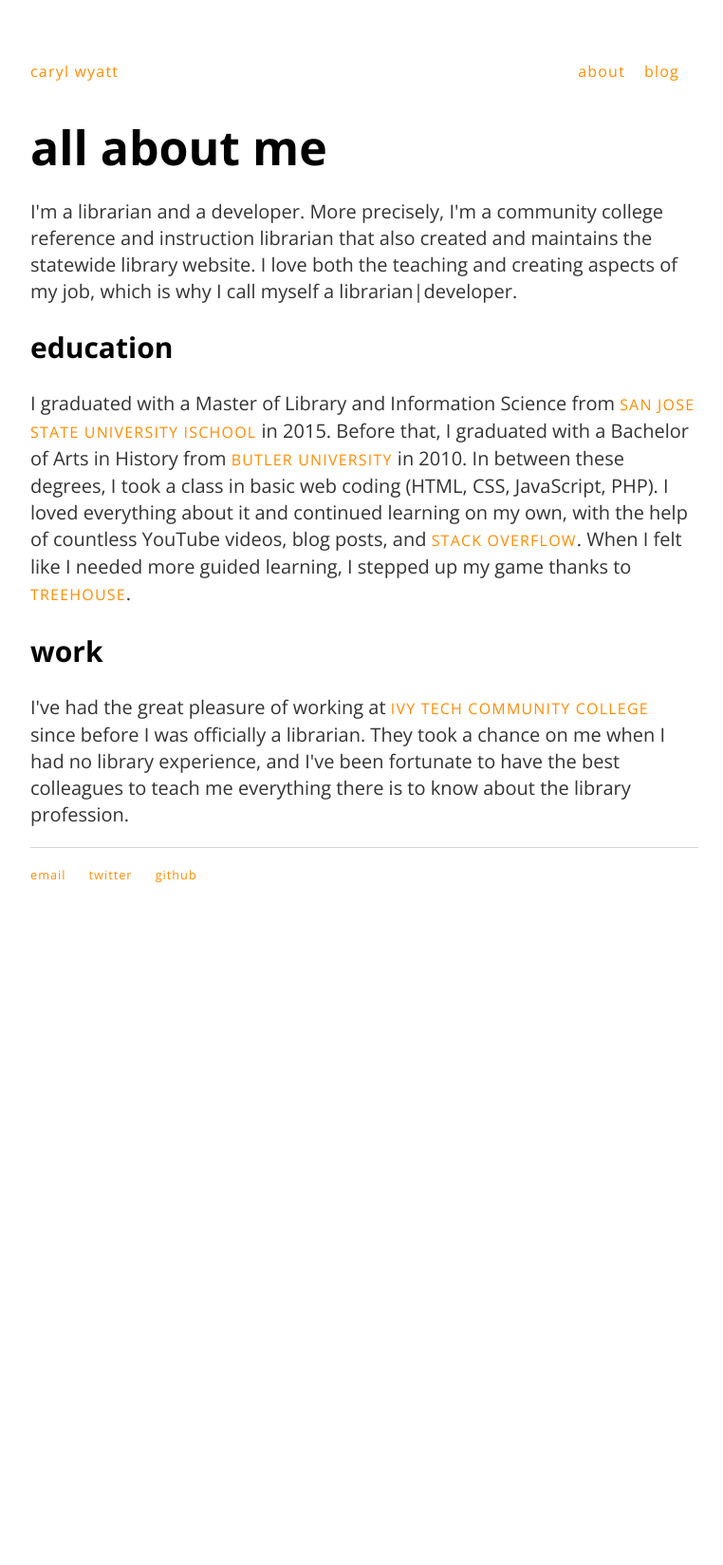
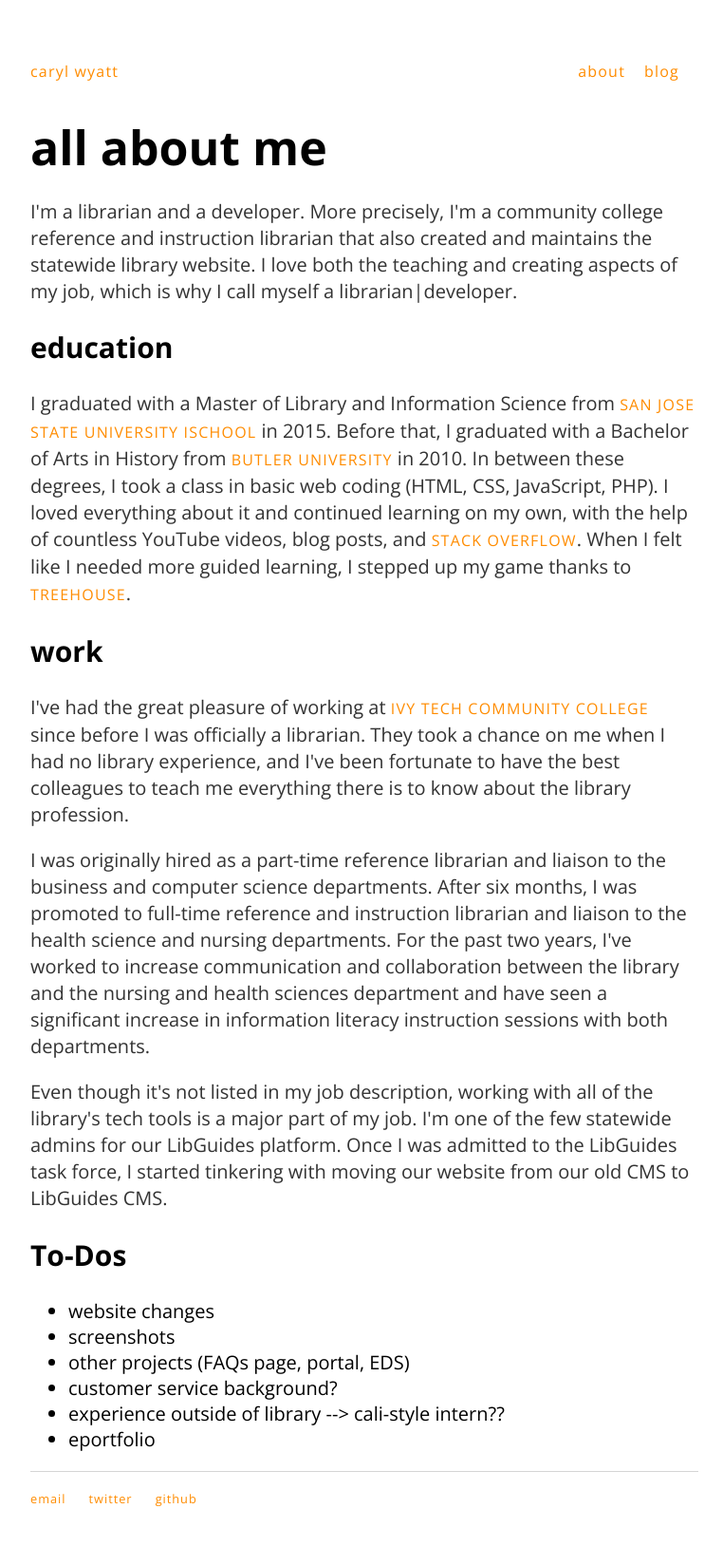
Before and after one commit to carylwyatt/carylwyatt.github.io, a Jekyll site: the page built from about/index.html, in a window 1280 px wide. Shown: the whole page at 95% size, without its empty margins (256-1018 px from the left). Built offline with Jekyll 4.4.1, drawn with Linux system fonts in a browser that asks for light colours; before the commit the page ends 991 px from its top, so only the background shows below that.

Commit message:
Update index.html

```diff
--- a/about/index.html
+++ b/about/index.html
@@ -12,6 +12,17 @@ title: about caryl
 
 	<h2>work</h2>
 	<p>I've had the great pleasure of working at <a href="http://ivytech.edu">Ivy Tech Community College</a> since before I was officially a librarian. They took a chance on me when I had no library experience, and I've been fortunate to have the best colleagues to teach me everything there is to know about the library profession.</p>
+	<p>I was originally hired as a part-time reference librarian and liaison to the business and computer science departments. After six months, I was promoted to full-time reference and instruction librarian and liaison to the health science and nursing departments. For the past two years, I've worked to increase communication and collaboration between the library and the nursing and health sciences department and have seen a significant increase in information literacy instruction sessions with both departments.</p>
+	<p>Even though it's not listed in my job description, working with all of the library's tech tools is a major part of my job. I'm one of the few statewide admins for our LibGuides platform. Once I was admitted to the LibGuides task force, I started tinkering with moving our website from our old CMS to LibGuides CMS.</p>
+	<h2>To-Dos</h2>
+	<ul>
+		<li>website changes</li>
+		<li>screenshots</li>
+		<li>other projects (FAQs page, portal, EDS)</li>
+		<li>customer service background?</li>
+		<li>experience outside of library --> cali-style intern??</li>
+		<li>eportfolio</li>
+	</ul>
 
 
 </div><!-- /.blurb -->
```
